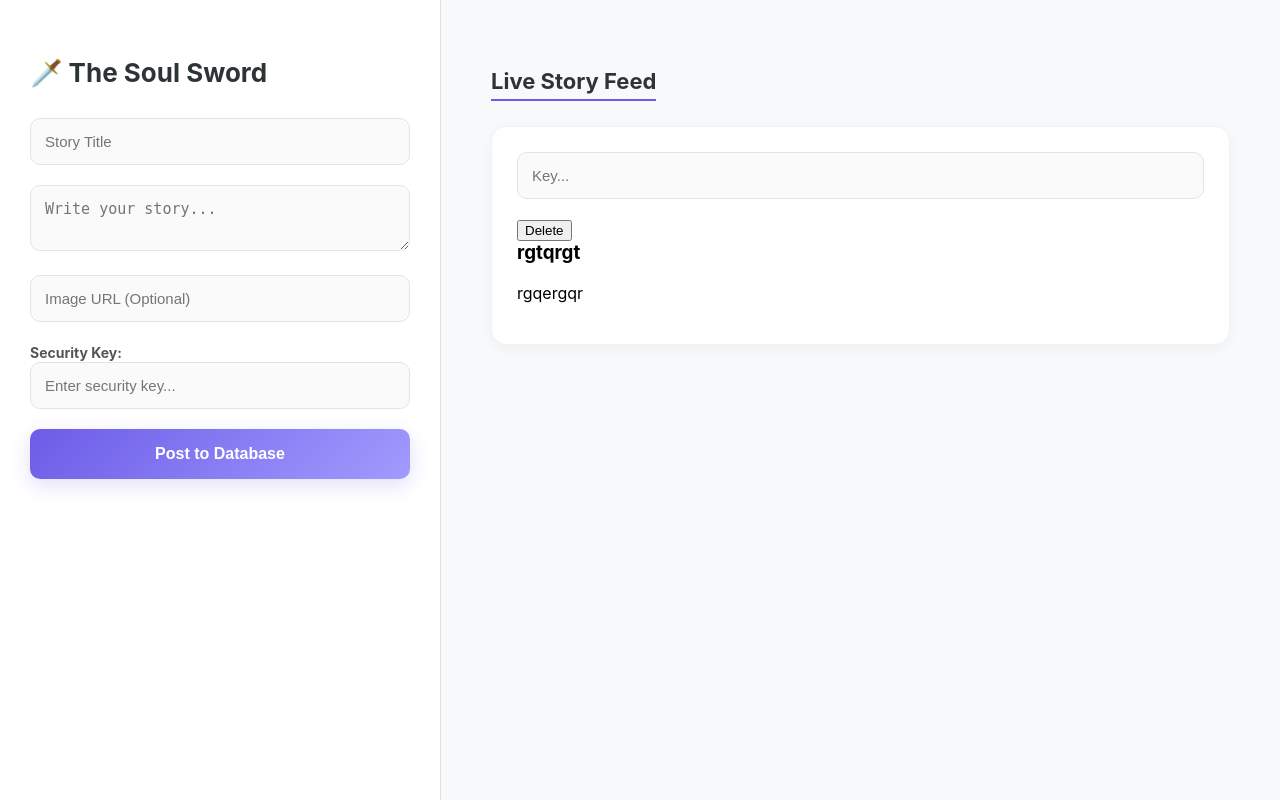
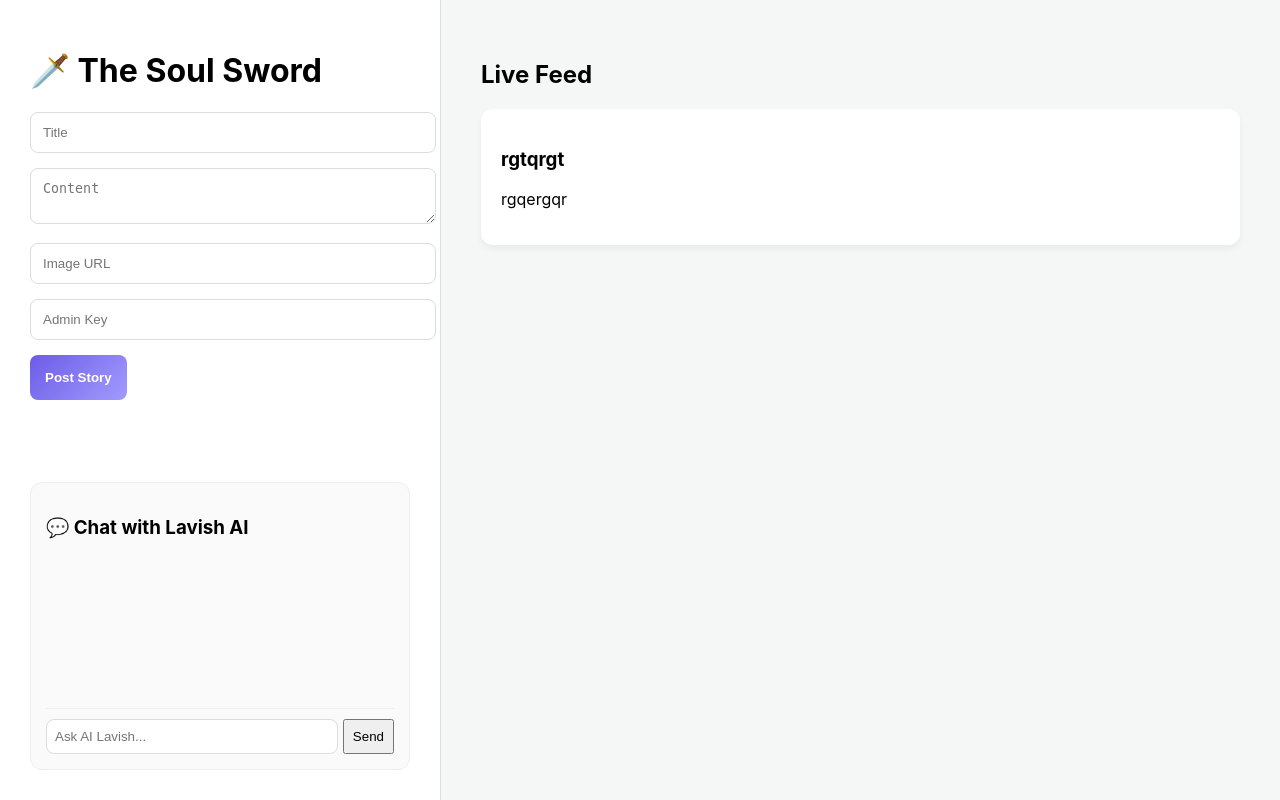
Before and after one commit to lavishpatel76-alt/thesoulsword, a Flask app: page / in a window 1280 px wide. Run offline with Flask 3, Linux system fonts and the light colour scheme.

Commit message:
split screen and ai add on

```diff
--- a/app.py
+++ b/app.py
@@ -1,12 +1,16 @@
-from flask import Flask, render_template, request, redirect
+from flask import Flask, render_template, request, redirect, jsonify
 import csv
 import os
+import google.generativeai as genai
 
 app = Flask(__name__)
 DATA_FILE = 'stories.csv'
+ADMIN_PASSWORD = "iitj"
 
-# Set your secret password here
-ADMIN_PASSWORD = "iitj"
+# Configure Gemini API
+# You will set 'GEMINI_API_KEY' in Render's Environment Variables
+genai.configure(api_key=os.environ.get("GEMINI_API_KEY"))
+model = genai.GenerativeModel('gemini-1.5-flash')
 
 def read_stories():
     stories = []
@@ -24,10 +28,9 @@ def home():
 
 @app.route('/post', methods=['POST'])
 def post_story():
-    # Password check logic
     user_pass = request.form.get('admin_pass')
     if user_pass != ADMIN_PASSWORD:
-        return "<h1>Unauthorized!</h1><p>Incorrect password. Go back and try again.</p>", 403
+        return "Unauthorized!", 403
 
     title = request.form.get('story_title')
     content = request.form.get('story_content')
@@ -40,29 +43,24 @@ def post_story():
         if not file_exists:
             writer.writeheader()
         writer.writerow({'title': title, 'content': content, 'image': image})
-
     return redirect('/')
 
-@app.route('/delete', methods=['POST'])
-def delete_story():
-    # Added password check for delete as well to keep it secure
-    user_pass = request.form.get('admin_pass')
-    if user_pass != ADMIN_PASSWORD:
-        return "<h1>Unauthorized!</h1>", 403
+@app.route('/chat', methods=['POST'])
+def chat():
+    user_message = request.json.get('message')
 
-    title_to_delete = request.form.get('story_title')
-    stories = []
-    if os.path.exists(DATA_FILE):
-        with open(DATA_FILE, mode='r', encoding='utf-8') as f:
-            reader = csv.DictReader(f)
-            stories = [row for row in reader if row['title'] != title_to_delete]
+    # This persona describes you!
+    persona = (
+        "You are the AI version of Lavish, a fresher at IIT Jodhpur studying "
+        "Applied AI and Data Science. You are enthusiastic, smart, and you love "
+        "coding and organic chemistry. Keep your answers brief and friendly."
+    )
 
-    with open(DATA_FILE, mode='w', newline='', encoding='utf-8') as f:
-        fieldnames = ['title', 'content', 'image']
-        writer = csv.DictWriter(f, fieldnames=fieldnames)
-        writer.writeheader()
-        writer.writerows(stories)
-    return redirect('/')
+    try:
+        response = model.generate_content(f"{persona}\nUser: {user_message}")
+        return jsonify({"response": response.text})
+    except Exception as e:
+        return jsonify({"response": "I'm sleeping right now. Try again later!"}), 500
 
 if __name__ == '__main__':
     app.run(host='0.0.0.0', port=int(os.environ.get('PORT', 5000)))
--- a/requirements.txt
+++ b/requirements.txt
@@ -1,2 +1,3 @@
 flask
 gunicorn
+google-generativeai
--- a/templates/index.html
+++ b/templates/index.html
@@ -3,57 +3,24 @@
 <head>
     <meta charset="UTF-8">
     <meta name="viewport" content="width=device-width, initial-scale=1.0">
-    <title>The Soul Sword | Dashboard</title>
+    <title>The Soul Sword | Dashboard & AI</title>
     <style>
-       body {
-    font-family: 'Inter', 'Segoe UI', sans-serif;
-    margin: 0; background: #f4f7f6; display: flex; height: 100vh;
-}
+        body { font-family: 'Inter', sans-serif; margin: 0; background: #f4f7f6; display: flex; height: 100vh; overflow: hidden; }
+        .left-panel { width: 380px; background: white; padding: 30px; border-right: 1px solid #ddd; display: flex; flex-direction: column; }
+        .right-panel { flex: 1; padding: 40px; overflow-y: auto; }
 
-/* Left Sidebar - Input */
-.left-panel {
-    width: 380px; background: white; padding: 40px 30px;
-    border-right: 1px solid #e0e0e0; overflow-y: auto;
-    box-shadow: 4px 0 15px rgba(0,0,0,0.03);
-}
+        /* Sidebar Styling */
+        input, textarea { width: 100%; padding: 12px; margin-bottom: 15px; border: 1px solid #ddd; border-radius: 8px; }
+        #post-btn { background: linear-gradient(135deg, #6c5ce7, #a29bfe); color: white; border: none; padding: 15px; border-radius: 8px; font-weight: bold; cursor: pointer; }
 
-/* Right Feed - Output */
-.right-panel {
-    flex: 1; padding: 50px; overflow-y: auto;
-    background: #f8f9fa;
-}
+        /* AI Chat Box */
+        .chat-container { margin-top: auto; border: 1px solid #eee; border-radius: 12px; padding: 15px; background: #fafafa; }
+        #chat-display { height: 150px; overflow-y: auto; font-size: 14px; margin-bottom: 10px; border-bottom: 1px solid #eee; }
+        .ai-msg { color: #6c5ce7; font-weight: bold; }
 
-h1 { font-size: 26px; color: #2d3436; margin-bottom: 30px; display: flex; align-items: center; gap: 10px; }
-h2 { font-size: 22px; color: #2d3436; margin-bottom: 25px; border-bottom: 2px solid #6c5ce7; display: inline-block; padding-bottom: 5px; }
-
-input, textarea {
-    width: 100%; padding: 14px; margin-bottom: 20px;
-    border: 1px solid #dfe6e9; border-radius: 10px;
-    box-sizing: border-box; font-size: 15px; background: #fafafa;
-    transition: all 0.3s;
-}
-
-input:focus, textarea:focus {
-    border-color: #6c5ce7; background: #fff; outline: none; box-shadow: 0 0 0 3px rgba(108, 92, 231, 0.1);
-}
-
-/* The Vibrant Button */
-#post-btn {
-    width: 100%; padding: 16px; border: none; border-radius: 10px; color: white;
-    font-weight: 700; font-size: 16px; cursor: pointer;
-    background: linear-gradient(135deg, #6c5ce7 0%, #a29bfe 100%);
-    box-shadow: 0 6px 20px rgba(108, 92, 231, 0.2);
-    transition: transform 0.2s, box-shadow 0.2s;
-}
-
-#post-btn:hover { transform: translateY(-2px); box-shadow: 0 8px 25px rgba(108, 92, 231, 0.3); }
-
-/* Individual Story Cards */
-.story-card {
-    background: white; padding: 25px; border-radius: 15px;
-    margin-bottom: 25px; box-shadow: 0 4px 12px rgba(0,0,0,0.04);
-    border: 1px solid #f1f2f6; position: relative;
-}
+        /* Story Feed */
+        .story-card { background: white; padding: 20px; border-radius: 12px; margin-bottom: 20px; box-shadow: 0 4px 6px rgba(0,0,0,0.05); position: relative; }
+        .story-card img { width: 100%; border-radius: 8px; margin-top: 10px; }
     </style>
 </head>
 <body>
@@ -61,35 +28,53 @@ input:focus, textarea:focus {
     <div class="left-panel">
         <h1>🗡️ The Soul Sword</h1>
         <form action="/post" method="POST">
-            <input type="text" name="story_title" placeholder="Story Title" required>
-            <textarea name="story_content" placeholder="Write your story..." required></textarea>
-            <input type="text" name="story_image" placeholder="Image URL (Optional)">
+            <input type="text" name="story_title" placeholder="Title" required>
+            <textarea name="story_content" placeholder="Content" required></textarea>
+            <input type="text" name="story_image" placeholder="Image URL">
+            <input type="password" name="admin_pass" placeholder="Admin Key" required>
+            <button id="post-btn" type="submit">Post Story</button>
+        </form>
 
-           <label style="font-weight:bold; font-size: 14px; color: #555;">Security Key:</label>
-           <input type="password" name="admin_pass" placeholder="Enter security key..." required>
-
-
-            <button id="post-btn" type="submit">Post to Database</button>
-        </form>
+        <div class="chat-container">
+            <h3>💬 Chat with Lavish AI</h3>
+            <div id="chat-display"></div>
+            <div style="display: flex; gap: 5px;">
+                <input type="text" id="chat-input" placeholder="Ask AI Lavish..." style="margin:0; padding: 8px;">
+                <button onclick="sendMessage()" style="padding: 8px; cursor:pointer;">Send</button>
+            </div>
+        </div>
     </div>
 
     <div class="right-panel">
-        <h2>Live Story Feed</h2>
-        <div id="storyFeed">
-            {% for story in stories %}
-            <div class="story-card">
-                <form action="/delete" method="POST" class="delete-section">
-                    <input type="hidden" name="story_title" value="{{ story.title }}">
-                    <input type="password" name="admin_pass" class="pass-small" placeholder="Key..." required>
-                    <button type="submit" class="del-btn">Delete</button>
-                </form>
-                <h3 style="margin-top:0;">{{ story.title }}</h3>
-                <p>{{ story.content }}</p>
-                {% if story.image %}<img src="{{ story.image }}" style="width:100%; border-radius: 8px;">{% endif %}
-            </div>
-            {% endfor %}
+        <h2>Live Feed</h2>
+        {% for story in stories %}
+        <div class="story-card">
+            <h3>{{ story.title }}</h3>
+            <p>{{ story.content }}</p>
+            {% if story.image %}<img src="{{ story.image }}">{% endif %}
         </div>
+        {% endfor %}
     </div>
 
+    <script>
+        async function sendMessage() {
+            const input = document.getElementById('chat-input');
+            const display = document.getElementById('chat-display');
+            if(!input.value) return;
+
+            display.innerHTML += `<div><b>You:</b> ${input.value}</div>`;
+            const msg = input.value;
+            input.value = '';
+
+            const response = await fetch('/chat', {
+                method: 'POST',
+                headers: {'Content-Type': 'application/json'},
+                body: JSON.stringify({message: msg})
+            });
+            const data = await response.json();
+            display.innerHTML += `<div><span class="ai-msg">AI:</span> ${data.response}</div>`;
+            display.scrollTop = display.scrollHeight;
+        }
+    </script>
 </body>
 </html>
```
